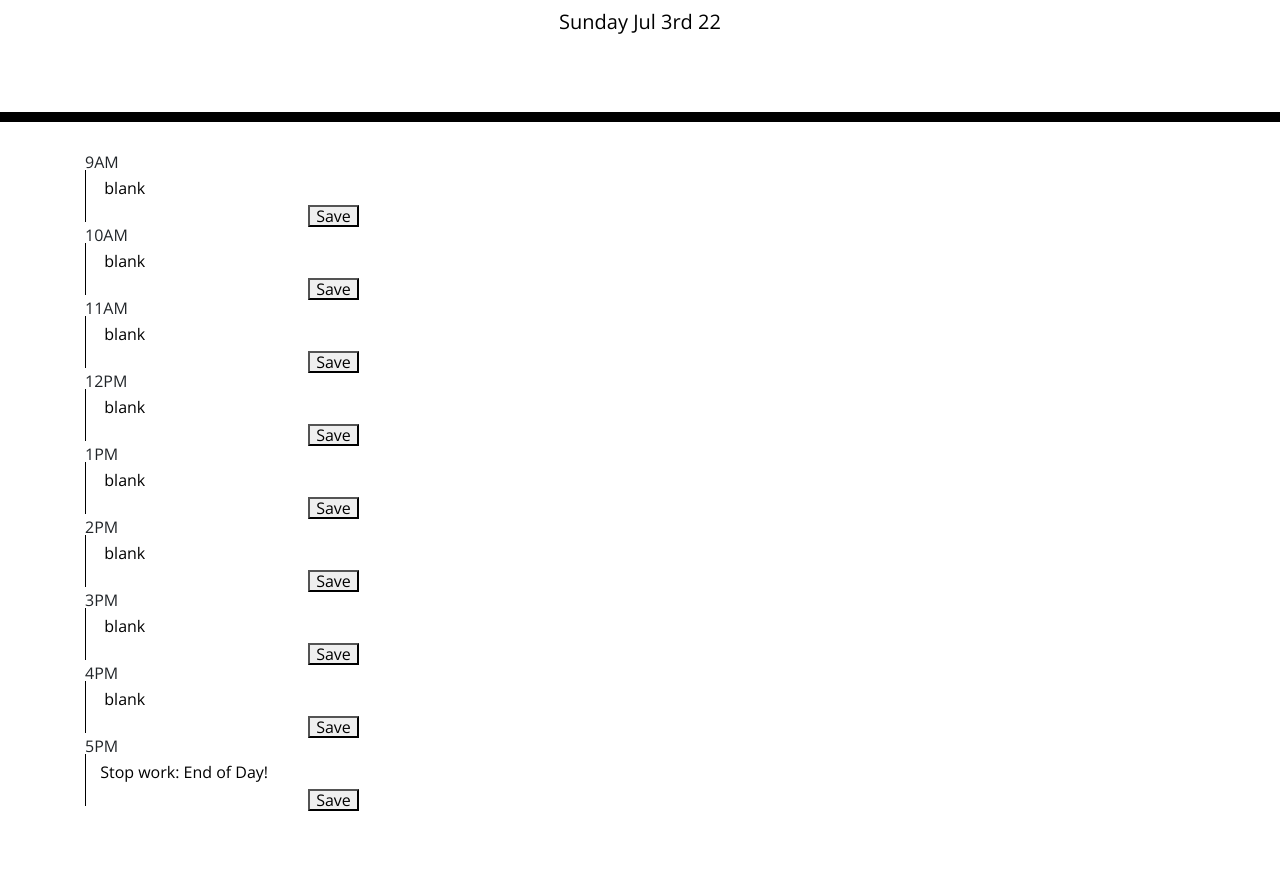
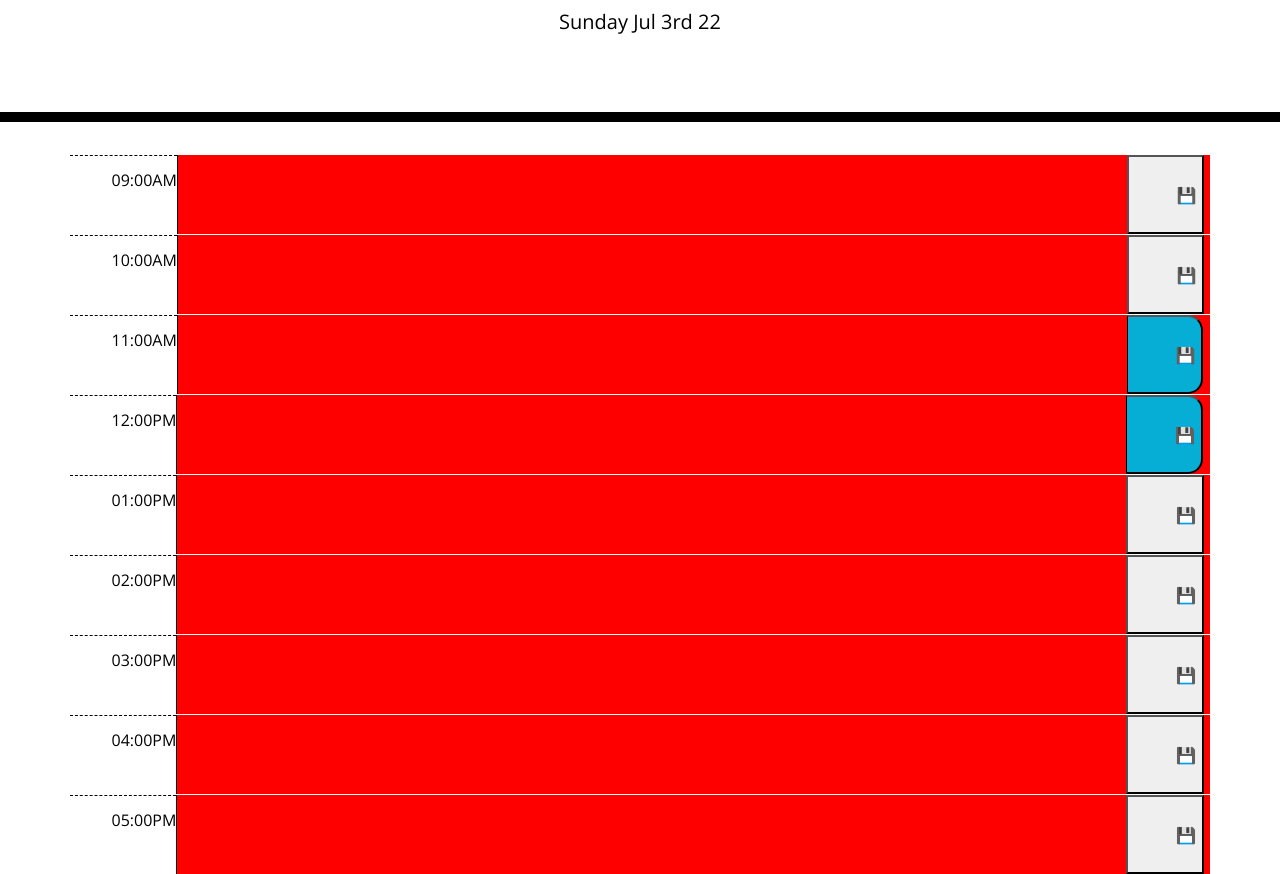
Before and after one commit to kmart134/Word-Day-Scheduler, a plain HTML site: page index.html in a window 1280 px wide. Shown: the part 182-1056 px from the top of the page. Before the commit the page ends 993 px from the top, so only its background shows below. Drawn offline with nearby package versions, Linux system fonts and the light colour scheme.

Commit message:
designed HTML and worked on background color of hours

```diff
--- a/Assets/script.js
+++ b/Assets/script.js
@@ -1,11 +1,12 @@
 //set variables
+var NowMoment = moment();
+var currentDay = document.getElementById('currentDay');
 
 var textArea = document.getElementById("textarea");
-var userInput= document.getElementById("textarea").value;
+var userInput= document.querySelector(".col-10").value;
 var saveButton = document.querySelector(".save");
+var container = document.querySelector(".container")
 
-var NowMoment = moment();
-var currentDay = document.getElementById('currentDay');
 
 
 //add curret day and weekday on top of page - moment.js
@@ -18,7 +19,8 @@ saveButton.addEventListener("click", function(){
     console.log("clicked save")
     //only works  for 9am
 
-    localStorage.setItem("userInput", userInput);
+    // localStorage.setItem("userInput", userInput);
+    localStorage.setItem("userInput",JSON.stringify(userInput));
     //second userInput is not being stored in Local Storage
 });
 
@@ -44,3 +46,8 @@ saveButton.addEventListener("click", function(){
 //if block's time <current variable -change color to green
 //else block'stime = current variable - change colro to red
 // else set to green
+
+//make sure it compares the HOUR, not Date
+if (textArea < NowMoment){
+container.setAttribute ("style", "background-color:red");
+}
--- a/index.html
+++ b/index.html
@@ -28,74 +28,110 @@
       <p class="lead">A simple calendar app for scheduling your work day</p>
       <p id="currentDay" class="lead"></p>
     </header>
+    <div class="wrapper"></div>
     <div class="container">
       <!-- Timeblocks go here -->
-      <div class="9">
-        <div>
-          9AM
+
+      <div class="row justify-content-start">
+        <div class="hour">
+          09:00AM
         </div>
-        <textarea id="textarea">  blank</textarea>
-        <button class="save">Save</button>
+        <textarea id="9" class="col-10">
+
+        </textarea>
+        <button class="save">
+          💾
+        </button>
       </div>
-      <div class="10">
-        <div>
-          10AM
+      <div class="row justify-content-start">
+        <div class="hour">
+          10:00AM
         </div>
-        <textarea id="textarea">  blank</textarea>
-        <button class="save">Save</button>
+        <textarea id="10" class="col-10">
+
+        </textarea>
+        <button class="save">
+          💾
+        </button>
+      </div>
+      <div class="row justify-content-start">
+        <div class="hour">
+          11:00AM
         </div>
-      <div class="11">
-        <div>
-          11AM
+        <textarea id="11" class="col-10">
+
+        </textarea>
+        <button class="saveBtn">
+          💾
+        </button>
+      </div>
+      <div class="row justify-content-start">
+        <div class="hour">
+          12:00PM
         </div>
-        <textarea id="textarea">  blank</textarea>
-        <button class="save">Save</button>
+        <textarea id="12" class="col-10">
+
+        </textarea>
+        <button class="saveBtn">
+          💾
+        </button>
       </div>
-      <div class="12">
-        <div>
-          12PM
+      <div class="row justify-content-start">
+        <div class="hour">
+          01:00PM
         </div>
-        <textarea id="textarea">  blank</textarea>
-        <button class="save">Save</button>
+        <textarea id="1" class="col-10">
+
+        </textarea>
+        <button class="save">
+          💾
+        </button>
       </div>
-      <div class="1">
-        <div>
-          1PM
+      <div class="row justify-content-start">
+        <div class="hour">
+          02:00PM
         </div>
-        <textarea id="textarea">  blank</textarea>
-        <button class="save">Save</button>
+        <textarea id="2" class="col-10">
+
+        </textarea>
+        <button class="save">
+          💾
+        </button>
       </div>
-      <div class="2">
-        <div>
-          2PM
+      <div class="row justify-content-start">
+        <div class="hour">
+          03:00PM
         </div>
-        <textarea id="textarea">  blank</textarea>
-        <button class="save">Save</button>
+        <textarea id="3" class="col-10">
+
+        </textarea>
+        <button class="save">
+          💾
+        </button>
       </div>
-      <div class="3">
-        <div>
-          3PM
+      <div class="row justify-content-start">
+        <div class="hour">
+          04:00PM
         </div>
-        <textarea id="textarea">  blank</textarea>
-        <button class="save">Save</button>
+        <textarea id="4" class="col-10">
+
+        </textarea>
+        <button class="save">
+          💾
+        </button>
       </div>
-      <div class="4">
-        <div>
-          4PM
+      <div class="row justify-content-start">
+        <div class="hour">
+          05:00PM
         </div>
-        <textarea id="textarea">  blank</textarea>
-        <button class="save">Save</button>
-      </div>
-      <div class="5">
-        <div>
-          5PM
-        </div>
-        <textarea id="textarea"> Stop work: End of Day!</textarea>
-        <button class="save">Save</button>
-        </div>
-      </div>
+        <textarea id="5" class="col-10">
 
+        </textarea>
+        <button class="save">
+          💾
+        </button>
     </div>
+  </div>
   </div>
 
     <script src="https://code.jquery.com/jquery-3.4.1.min.js"></script>
```
